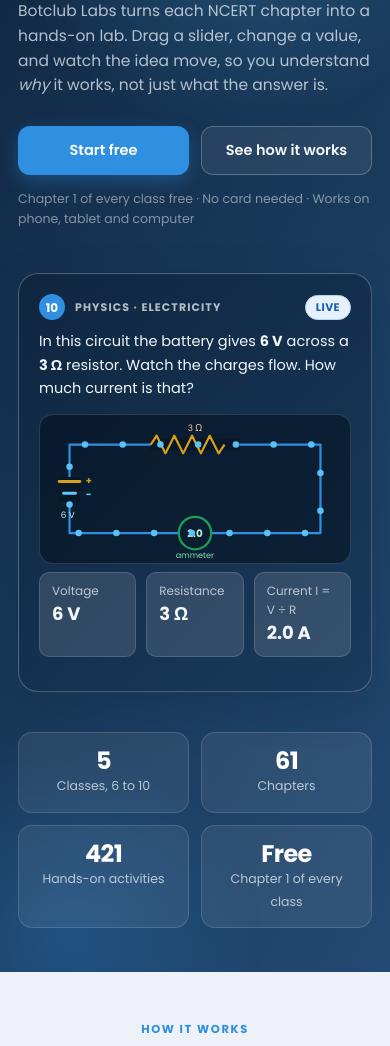
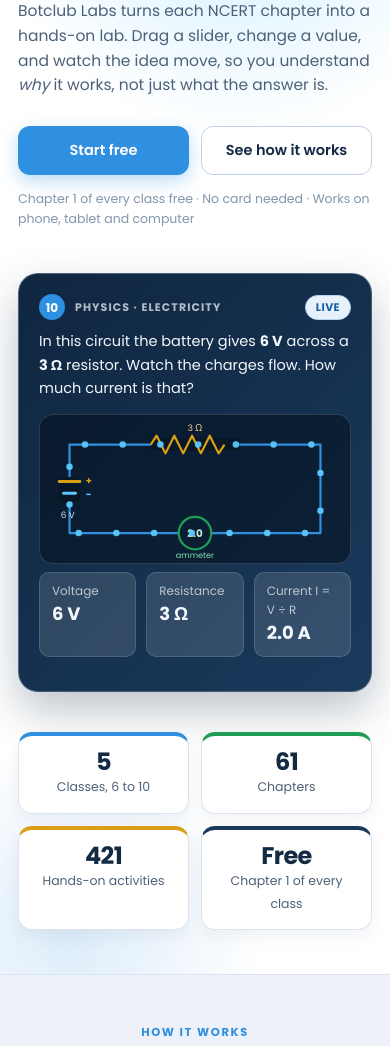
Before and after one commit to SeeramHarsha/Botclub-Labs-Web, a website: page public/index.html in a window 390 px wide. Shown: the part 267-1313 px from the top of the page. Drawn offline with Linux system fonts and the light colour scheme; no server answers.

Commit message:
White home hero with light counters; header switches to the menu button on tablets
Co-Authored-By: Claude Sonnet 5.5 <noreply@anthropic.com>

```diff
--- a/public/css/site.css
+++ b/public/css/site.css
@@ -8,7 +8,7 @@
   --radius:14px;--maxw:1120px;
 }
 /* dark navy areas (header, hero, finale, mock-ups): the old app's navy header colours */
-.nav,.hero,.finale,.glow-card,.sketch,footer,.modal .box{
+.nav,.finale,.glow-card,.sketch,footer,.modal .box{
   --cyan:#5cc8ff;--text:#f2f7fc;--muted:rgba(242,247,252,.72);--faint:rgba(242,247,252,.5);
   --panel:rgba(255,255,255,.07);--panel-2:rgba(255,255,255,.12);--line:rgba(255,255,255,.14);--line-2:rgba(255,255,255,.24);--field:rgba(5,16,28,.45);
   color:var(--text);
@@ -50,10 +50,10 @@ button,input,select,textarea{font:inherit;color:inherit}
 .badge.grey{background:var(--panel-2);color:var(--muted);border:1px solid var(--line)}
 
 /* ---------- hero */
-.hero{padding:74px 0 64px;background:linear-gradient(120deg,var(--navy-1) 0%,var(--navy-2) 55%,var(--navy-3) 100%)}
+.hero{padding:74px 0 64px;background:#fff;border-bottom:1px solid var(--line)}
 .hero .wrap{display:grid;grid-template-columns:1.02fr .98fr;gap:44px;align-items:center}
 .hero h1{font-size:clamp(36px,5.2vw,58px);line-height:1.08;font-weight:700;letter-spacing:-1.2px;margin:14px 0 20px}
-.grad{background:linear-gradient(90deg,#5cc8ff,#2f8fe0);-webkit-background-clip:text;background-clip:text;color:transparent}
+.grad{background:linear-gradient(90deg,#2f8fe0,#1d5fa0);-webkit-background-clip:text;background-clip:text;color:transparent}
 .hero p.lead{font-size:17px;color:var(--muted);max-width:520px}
 .cta-row{display:flex;gap:12px;flex-wrap:wrap;margin:28px 0 14px}
 .micro{font-size:12.5px;color:var(--faint)}
@@ -233,15 +233,15 @@ footer .f-copy{grid-column:1/-1;border-top:1px solid var(--line);padding-top:18p
 /* ---------- home page: counters, motion, labs, schools */
 .hero{position:relative;overflow:hidden}
 .hero::before,.hero::after{content:"";position:absolute;border-radius:50%;pointer-events:none}
-.hero::before{width:520px;height:520px;right:-140px;top:-180px;background:radial-gradient(circle,rgba(92,200,255,.22),transparent 65%);animation:drift 16s ease-in-out infinite}
-.hero::after{width:420px;height:420px;left:-120px;bottom:-160px;background:radial-gradient(circle,rgba(47,143,224,.25),transparent 65%);animation:drift 21s ease-in-out infinite reverse}
+.hero::before{width:520px;height:520px;right:-140px;top:-180px;background:radial-gradient(circle,rgba(92,200,255,.28),transparent 65%);animation:drift 16s ease-in-out infinite}
+.hero::after{width:420px;height:420px;left:-120px;bottom:-160px;background:radial-gradient(circle,rgba(47,143,224,.16),transparent 65%);animation:drift 21s ease-in-out infinite reverse}
 @keyframes drift{0%,100%{transform:translate(0,0)}50%{transform:translate(-44px,32px)}}
 .hero .wrap{position:relative;z-index:1}
 .hero .wrap.strip-wrap{display:block;padding-top:40px}
 .statstrip{display:grid;grid-template-columns:repeat(4,1fr);gap:12px}
-.ss{background:rgba(255,255,255,.07);border:1px solid rgba(255,255,255,.14);border-radius:14px;padding:14px 16px;text-align:center;transition:.2s}
-.ss:hover{background:rgba(255,255,255,.11);transform:translateY(-2px)}
-.ss b{display:block;font-size:30px;line-height:1.15;letter-spacing:-.6px;color:#fff}.ss span{font-size:12.5px;color:var(--muted)}
+.ss{background:#fff;border:1px solid var(--line);border-top:4px solid var(--blue);border-radius:14px;padding:12px 16px 14px;text-align:center;transition:.2s;box-shadow:0 6px 18px rgba(15,38,64,.06)}
+.ss:hover{transform:translateY(-2px);box-shadow:0 10px 24px rgba(15,38,64,.1)}.ss:nth-child(2){border-top-color:var(--green)}.ss:nth-child(3){border-top-color:var(--yellow)}.ss:nth-child(4){border-top-color:var(--navy-2)}
+.ss b{display:block;font-size:30px;line-height:1.15;letter-spacing:-.6px;color:var(--text)}.ss span{font-size:12.5px;color:var(--muted)}
 .reveal{opacity:0;transform:translateY(22px);transition:opacity .7s ease,transform .7s ease}.reveal.in{opacity:1;transform:none}
 .feat-grid .feat:nth-child(2n).reveal{transition-delay:.07s}.feat-grid .feat:nth-child(3n).reveal{transition-delay:.14s}.prices .price:nth-child(2).reveal{transition-delay:.07s}.prices .price:nth-child(3).reveal{transition-delay:.14s}.prices .price:nth-child(4).reveal{transition-delay:.21s}
 .lab-title{font-size:clamp(24px,3vw,32px);line-height:1.2;letter-spacing:-.5px;margin:8px 0 12px}
@@ -273,3 +273,14 @@ footer .f-copy{grid-column:1/-1;border-top:1px solid var(--line);padding-top:18p
 @media (max-width:1100px){.statstrip{grid-template-columns:repeat(2,1fr)}}
 @media (max-width:700px){.prices{grid-template-columns:1fr;max-width:460px}.lab-controls{grid-template-columns:1fr}.ss b{font-size:24px}.nav .login.who{display:none}}
 @media (prefers-reduced-motion:reduce){.reveal{opacity:1;transform:none;transition:none}.hero::before,.hero::after{animation:none}.bar i{transition:none}}
+
+/* ---------- header on tablets and small laptops: use the menu button before the links get cramped */
+.links a{white-space:nowrap}
+@media (max-width:960px){
+  .nav .wrap{gap:12px}
+  .links{display:none;position:absolute;top:74px;left:0;right:0;flex-direction:column;gap:0;margin:0;background:var(--navy-1);border-bottom:1px solid var(--line);padding:6px 20px 14px;box-shadow:0 14px 24px rgba(8,23,38,.35)}
+  .links.open{display:flex}.links a{padding:12px 6px;border-radius:8px}.links .only-m{display:block}
+  .menu-btn{display:block}
+  .nav .login{display:none}
+}
+@media (max-width:760px){.links{top:62px}}
```
